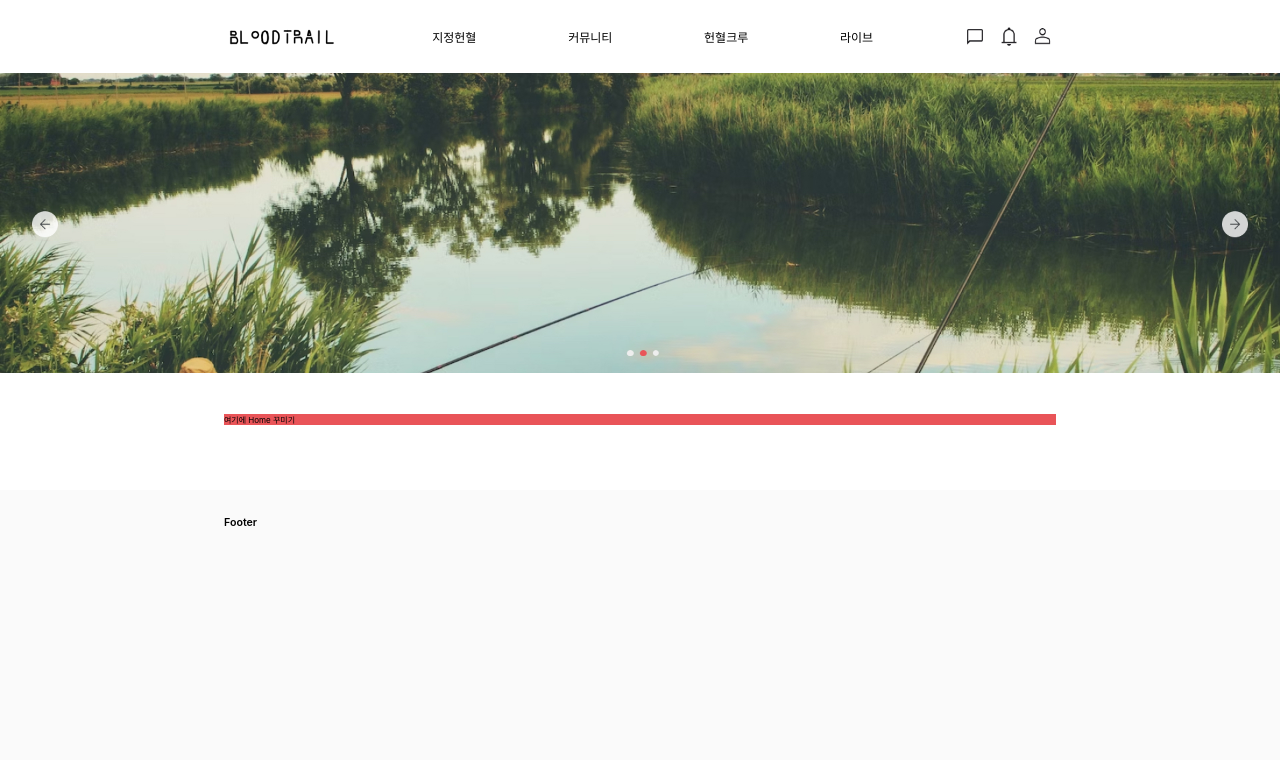
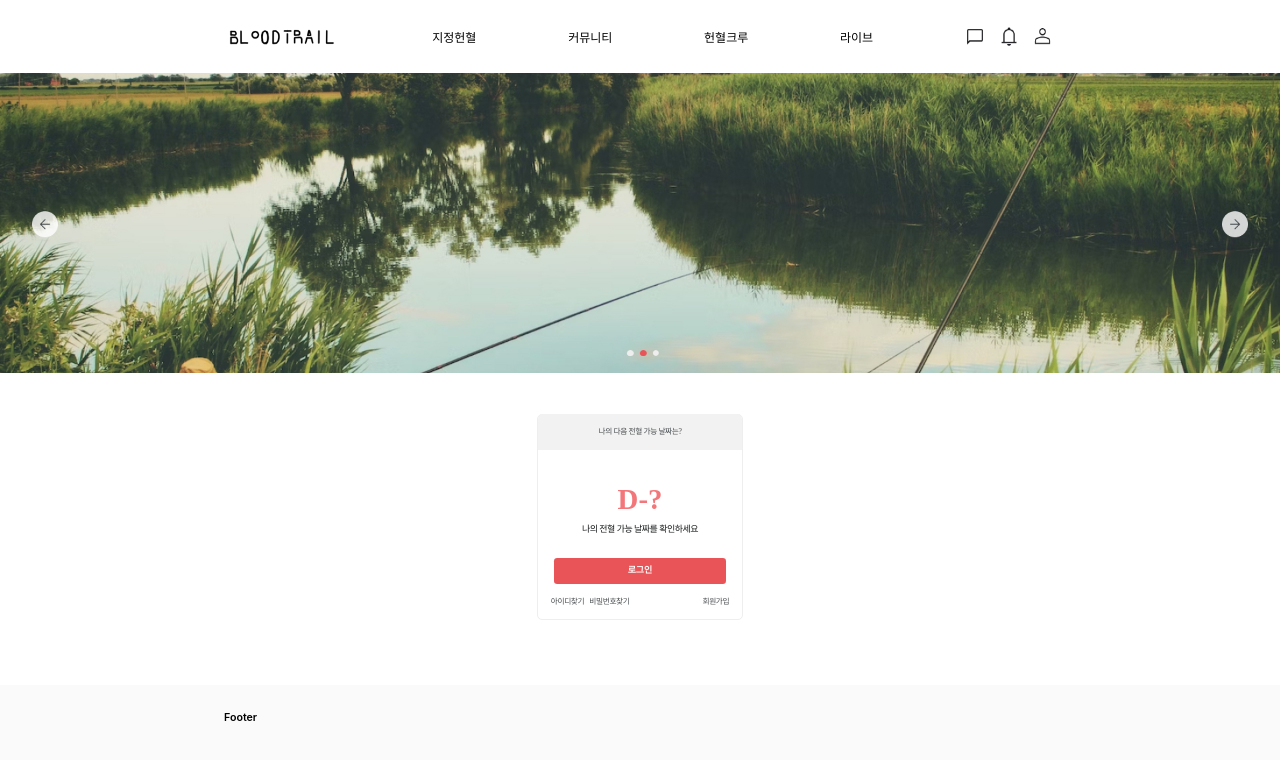
Before and after one commit to sheepyis/BloodTrail, a React (Create React App) app: page / in a window 1280 px wide. Shown: the top 760 px of the page. Built offline with nearby package versions, Linux system fonts and the light colour scheme.

Commit message:
⚡️ update Dday

```diff
--- /dev/null
+++ b/src/components/Dday/Dday.jsx
@@ -0,0 +1,137 @@
+import styled from "styled-components"
+
+const HomeContainer = styled.div`
+    width: 100%;
+    display: flex;
+    flex-direction: column;
+    align-items: center;
+`
+
+const Rectangle = styled.div`
+    width: 16.1vw;
+    height: 16.1vw;
+    border-radius: 5px;
+    border: 1px solid var(--Gray-Gray-200, #EEE);
+    background: var(--black-white-white-1000, #FFF);
+    box-sizing: border-box;
+    display:flex;
+    flex-direction: column;
+`
+
+const RecContent= styled.div`
+    display:flex;
+    flex-direction: column;
+    justify-content: center;
+    align-items: center;
+    text-align: center;
+    margin-top:2.5vw;
+`
+
+const Recborder = styled.div`
+    width: 15.96vw;
+    height: 2.85vw;
+    border-radius: 5px 5px 0 0;
+    background: var(--Gray-Gray-100, #F2F2F2);
+    display: flex;
+    text-align: center;
+    justify-content: center;
+    align-items: center;
+    position: relative;
+    top: -1px;
+`
+
+const Nextday = styled.p`
+    color: var(--Gray-Gray-700, #464A4D);
+text-align: center;
+font-family: Pretendard;
+font-size: 0.6vw;
+font-style: normal;
+font-weight: 500;
+line-height: 150%;
+letter-spacing: -0.36px;
+`
+
+const Dquestion = styled.p`
+    color: var(--Primary-Red-700, #F3777A);
+font-family: Pretendard;
+font-size: 2.25vw;
+font-style: normal;
+font-weight: 700;
+line-height: normal;
+`
+
+const Checkdate = styled.p`
+    color: var(--Gray-Gray-900, #17191A);
+text-align: center;
+font-family: Pretendard;
+font-size: 0.7vw;
+font-style: normal;
+font-weight: 500;
+line-height: 1vw;
+letter-spacing: -0.45px;
+margin-top:0.5vw;
+`
+
+const LoginButton =styled.button`
+    width:13.5vw;
+    height:2vw;
+    border-radius: 0.25vw;
+background: var(--Primary-Red-900, #E95458);
+color: var(--black-white-white-1000, #FFF);
+text-align: center;
+font-family: Pretendard;
+font-size: 0.7vw;
+font-style: normal;
+font-weight: 600;
+line-height: 1vw;
+margin-top:1.75vw;
+`
+
+const LoginContainer = styled.div`
+    display:flex;
+    flex-direction: space;
+    justify-content: space-between;
+    margin-top:1vw;
+    margin-left:1vw;
+    margin-right:1vw;
+`
+
+const FindP= styled.p`
+    color: var(--Gray-Gray-700, #464A4D);
+font-family: Pretendard;
+font-size: 0.6vw;
+font-style: normal;
+font-weight: 500;
+line-height: 150%;
+letter-spacing: -0.36px;
+&:nth-child(2) {
+        margin-right: 5.3vw;
+    }
+`
+
+const Dday=()=>{
+    return (
+    <>
+    <HomeContainer>
+        <Rectangle>
+
+            <Recborder>
+                <Nextday>나의 다음 전혈 가능 날짜는?</Nextday>
+            </Recborder>
+            <RecContent>
+            <Dquestion>D-?</Dquestion>
+            <Checkdate>나의 전혈 가능 날짜를 확인하세요</Checkdate>
+            <LoginButton>로그인</LoginButton>
+            </RecContent>
+            <LoginContainer>
+                <FindP>아이디찾기</FindP>
+                <FindP>비밀번호찾기</FindP>
+                <FindP>회원가입</FindP>
+            </LoginContainer>
+        </Rectangle>
+    </HomeContainer>
+    </>
+    );
+}
+
+export default Dday;
--- a/src/pages/Home/Home.jsx
+++ b/src/pages/Home/Home.jsx
@@ -7,6 +7,8 @@ import Banner2 from "../../assets/images/image 23.jpg";
 import Banner3 from "../../assets/images/image 48.png";
 import ArrowRight from "../../assets/images/arrow=right.png";
 import { useEffect } from "react";
+import Dday from "../../components/Dday/Dday";
+
 const HomeContainer = styled.div`
     width: 100%;
     display: flex;
@@ -70,14 +72,8 @@ const ArrowRightStyled =styled (StyledArrow)`
 const HomeBox = styled.div`
     width: 65%;
     margin: 3.0208vw 0 5.1042vw 0;
-    background-color: ${colors.mainRed};
+
 `
-
-const BannerImage = styled.img`
-    width: 100%;
-    transition: opacity 0.5s ease-in-out;
-    opacity: ${props => props.isActive ? 1 : 0};
-`;
 
 
 
@@ -118,7 +114,7 @@ const Home = () => {
             </BannerContainer>
 
             <HomeBox>
-                여기에 Home 꾸미기
+                <Dday/>
             </HomeBox>
         </HomeContainer>
     )
```
